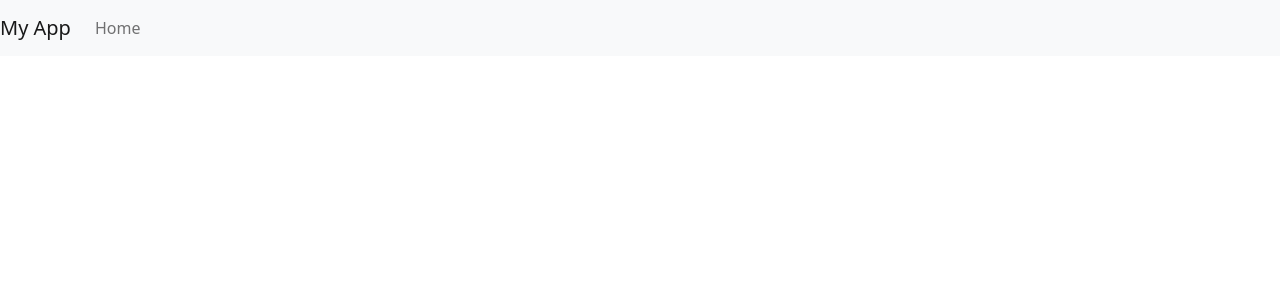
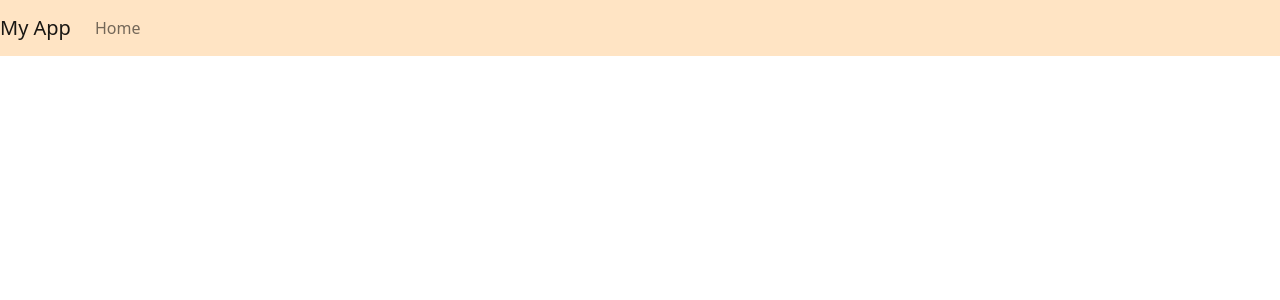
Before and after one commit to oscarwankaew/react-ecommerce, a React (Create React App) app in the folder my-app/: page / in a window 1280 px wide. Shown: the top 300 px of the page. Built offline with nearby package versions, Linux system fonts and the light colour scheme.

Commit message:
created App.jsx and renew the old App.jsx to be NavBar.jsx, imported NavBar.jsx to App.jsx and render App.jsx in index.js

```diff
--- a/my-app/src/App.jsx
+++ b/my-app/src/App.jsx
@@ -1,25 +1,8 @@
 import React, { Component } from "react";
+import NavBar from "./NavBar";
 
-export class NavBar extends Component{
+export default class App extends Component{
   render(){
-    return <React.Fragment>
-      <nav class="navbar navbar-expand-lg navbar-light bg-light">
-        <a class="navbar-brand" href="#">My App</a>
-        <button class="navbar-toggler" type="button" data-toggle="collapse" data-target="#navbarSupportedContent" aria-controls="navbarSupportedContent" aria-expanded="true" aria-label="Toggle navigation">
-          <span class="navbar-toggler-icon"></span>
-        </button>
-
-        <div class="collapse navbar-collapse" id="navbarSupportedContent">
-          <ul class="navbar-nav mr-auto">
-            <li class="nav-item">
-              <a class="nav-link" href="#">Home</a>
-            </li>
-          </ul>
-
-        </div>
-      </nav>
-    </React.Fragment>;
+    return <NavBar />;
   }
 }
-
-export default NavBar;
--- /dev/null
+++ b/my-app/src/NavBar.jsx
@@ -0,0 +1,27 @@
+import React, { Component } from "react";
+
+class NavBar extends Component{
+  render(){
+    return(
+      <React.Fragment>
+        <nav className="navbar navbar-expand-lg navbar-light bg-light navbar-stlye">
+          <a className="navbar-brand" href="/#">My App</a>
+          <button className="navbar-toggler" type="button" data-toggle="collapse" data-target="#navbarSupportedContent" aria-controls="navbarSupportedContent" aria-expanded="true" aria-label="Toggle navigation">
+          <span className="navbar-toggler-icon"></span>
+          </button>
+
+          <div className="collapse navbar-collapse" id="navbarSupportedContent">
+            <ul className="navbar-nav mr-auto">
+              <li className="nav-item">
+                <a className="nav-link" href="/#">Home</a>
+              </li>
+            </ul>
+
+          </div>
+        </nav>
+      </React.Fragment>
+    );
+  }
+}
+
+export default NavBar;
--- a/my-app/src/index.css
+++ b/my-app/src/index.css
@@ -4,5 +4,5 @@
 }
 .navbar-stlye
 {
-  background-color: bisque;
+  background-color: bisque!important;
 }
--- a/my-app/src/index.js
+++ b/my-app/src/index.js
@@ -4,7 +4,8 @@ import "jquery";
 import "@popperjs/core/dist/umd/popper";
 import "bootstrap/dist/js/bootstrap";
 import "bootstrap/dist/css/bootstrap.css";
-import { NavBar } from "./App";
+// import NavBar from "./NavBar";
+import App from "./App";
 import "./index.css";
 
-ReactDOM.render(<NavBar />, document.getElementById("root"));
+ReactDOM.render(<App />, document.getElementById("root"));
```
Also changed, not shown: my-app/src/MainContent.jsx (added).
